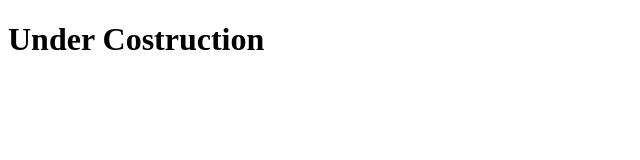
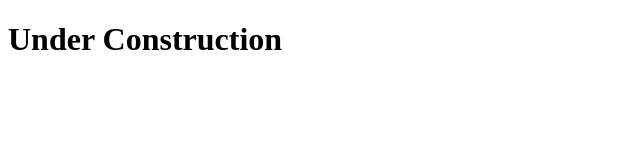
Before and after one commit to fabio2js/portraits, a plain HTML site: page index.html in a window 1280 px wide. Shown: the full height of the page, 0-640 px from the left. Drawn offline with Linux system fonts and the light colour scheme.

Commit message:
Under Construction

```diff
--- a/index.html
+++ b/index.html
@@ -3,9 +3,9 @@
 <head>
   <meta charset="utf-8">
   <meta name="viewport" content="width=device-width, initial-scale=1">
-  <title>Under Costruction</title>
+  <title>Under Construction</title>
 </head>
 <body>
-  <h1>Under Costruction</h1>
+  <h1>Under Construction</h1>
 </body>
 </html>
```
